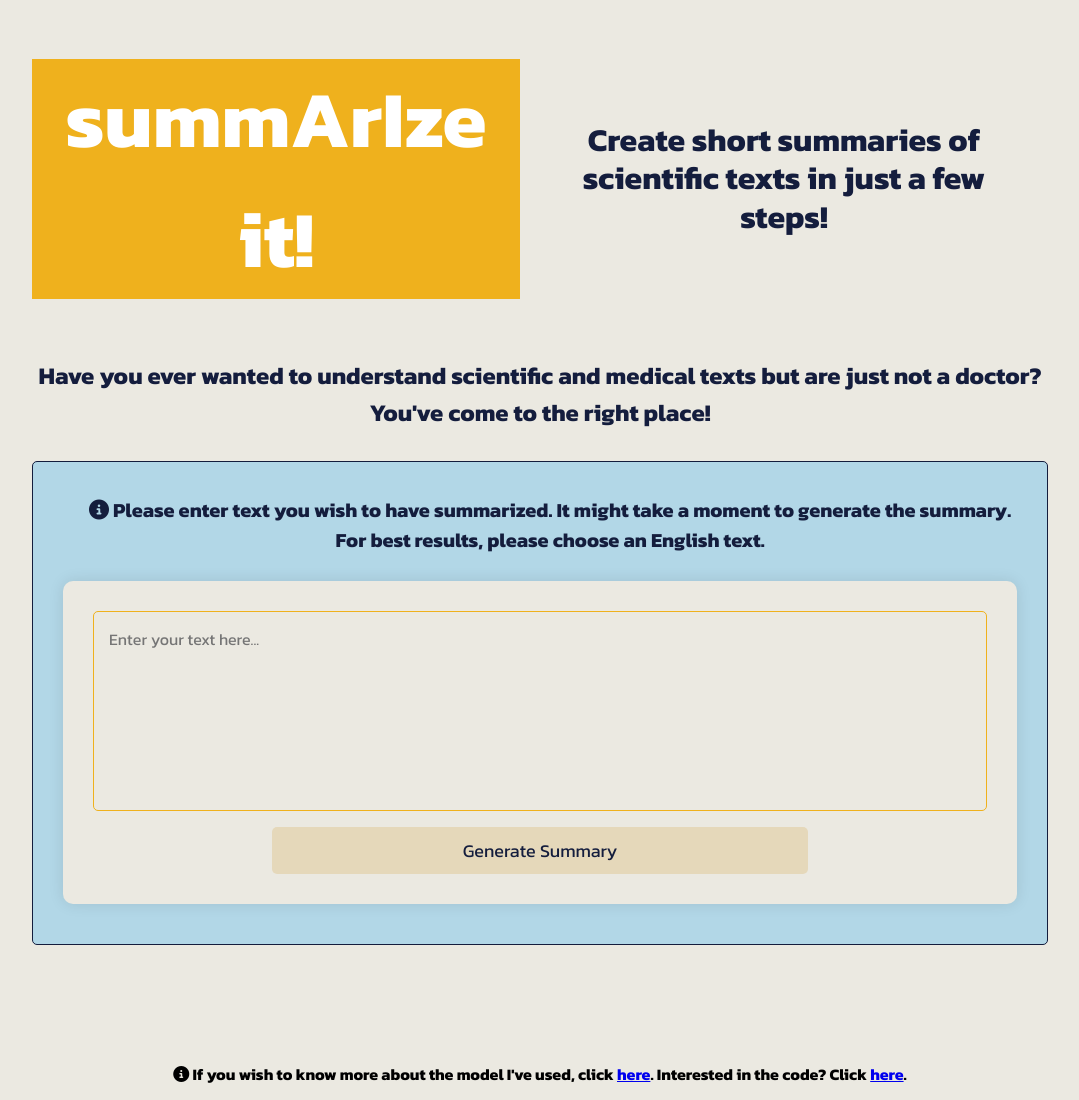
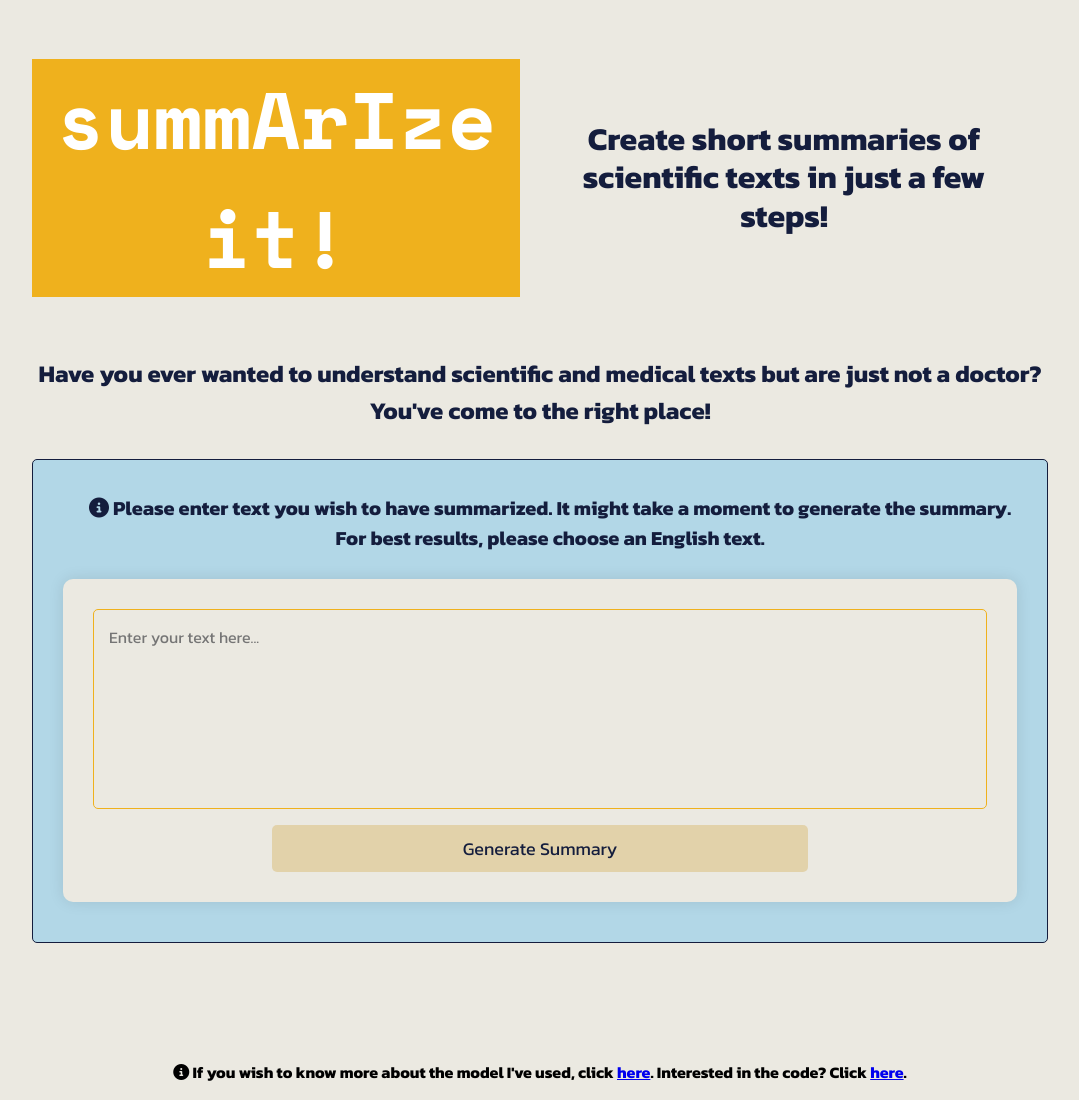
Before and after one commit to Cobimini/WebApp_HCC, a plain HTML site: page index.html in a window 1280 px wide. Shown: the whole page, without its empty margins (100-1179 px from the left). Drawn offline with nearby package versions, Linux system fonts and the light colour scheme.

Commit message:
Update styles.css

```diff
--- a/styles.css
+++ b/styles.css
@@ -22,6 +22,7 @@ h1 {
   color: #ffffff;
   background-color: #EFB11D;
   padding-bottom: 0px;
+  font-family: "Space Mono";
 }
 
 h2 {
@@ -184,7 +185,7 @@ form button{
 }
 
 button:disabled {
-  background-color: #e2d0a6a6;
+  background-color: #e2d0a6e9;
   cursor: not-allowed;
 }
 
@@ -195,12 +196,13 @@ button:disabled {
 
 #spinner {
   display: none;
-  margin-right: 10px;
-  animation: spin 1s linear infinite;
+
 }
 
 #spinner.show {
   display: block;
+  margin-right: 10px;
+  animation: spin 1s linear infinite;
 }
 
 #output-div {
```
